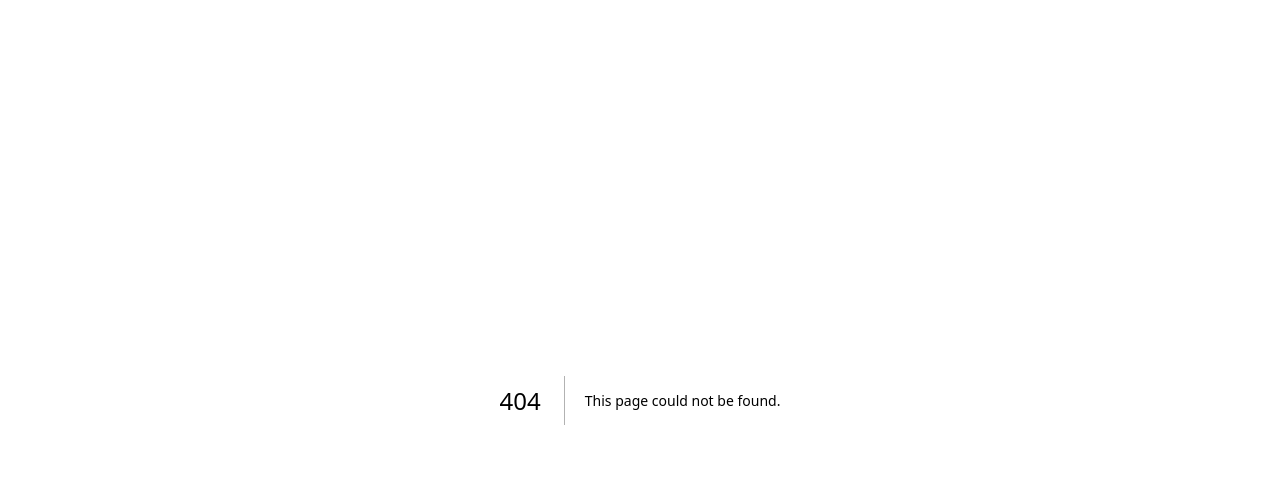
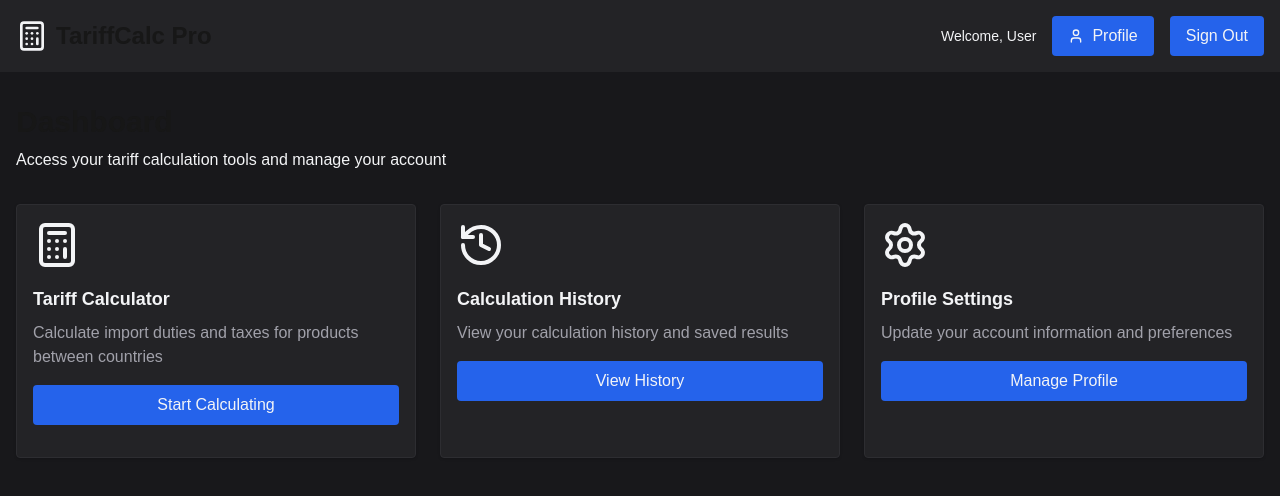
Before and after one commit to tyxyx/tariff, a Next.js app in the folder frontend/: page /dashboard in a window 1280 px wide. Before the commit this address had no page. Shown: the top 496 px of the page. Built offline with nearby package versions, Linux system fonts and the light colour scheme.

Commit message:
Dashboard page

```diff
--- /dev/null
+++ b/frontend/app/dashboard/page.js
@@ -0,0 +1,167 @@
+import Link from "next/link";
+import { Button } from "@/components/ui/button";
+import {
+  Card,
+  CardContent,
+  CardDescription,
+  CardHeader,
+  CardTitle,
+} from "@/components/ui/card";
+import { Calculator, Settings, Users, User, History, Map } from "lucide-react";
+import { colors } from "@/styles/colors";
+export default function DashboardPage() {
+//   const { user, logout } = useAuth();
+//   const router = useRouter();
+
+//   // Redirect if not authenticated
+//   if (!user) {
+//     router.push("/login");
+//     return null;
+//   }
+
+//   const handleLogout = () => {
+
+//     logout();
+//     router.push("/");
+//   };
+
+  return (
+    <div
+      className="min-h-screen"
+      style={{ backgroundColor: colors.background, color: colors.text }}
+    >
+      {/* Header */}
+      <header
+        style={{ backgroundColor: colors.card, color: colors.text }}
+      >
+        <div className="container mx-auto px-4 py-4">
+          <div className="flex items-center justify-between">
+            <div className="flex items-center gap-2">
+              <Calculator className="h-8 w-8 text-primary" />
+              <h1 className="text-2xl font-bold text-foreground">
+                TariffCalc Pro
+              </h1>
+            </div>
+            <div className="flex items-center gap-4">
+              <span className="text-sm text-muted-foreground">
+                {/* Welcome, {user.name} */}
+                Welcome, User
+              </span>
+              <Link href="/profile">
+                <Button
+                  variant="ghost"
+                  size="sm"
+                  className="gap-2 flex items-center"
+                >
+                  <User className="h-4 w-4" />
+                  Profile
+                </Button>
+              </Link>
+              {/* <Button variant="outline" onClick={handleLogout}> */}
+              <Button variant="outline">Sign Out</Button>
+            </div>
+          </div>
+        </div>
+      </header>
+
+      <div className="container mx-auto px-4 py-8">
+        <div className="mb-8">
+          <h2 className="text-3xl font-bold text-foreground mb-2">Dashboard</h2>
+          <p className="text-muted-foreground">
+            Access your tariff calculation tools and manage your account
+          </p>
+        </div>
+
+        <div className="grid md:grid-cols-2 lg:grid-cols-3 gap-6">
+          {/* Tariff Calculator */}
+          <Card className="hover:shadow-lg transition-shadow cursor-pointer">
+            <CardHeader>
+              <Calculator className="h-12 w-12 text-primary mb-4" />
+              <CardTitle>Tariff Calculator</CardTitle>
+              <CardDescription>
+                Calculate import duties and taxes for products between countries
+              </CardDescription>
+            </CardHeader>
+            <CardContent>
+              <Link href="/calculator">
+                <Button className="w-full">Start Calculating</Button>
+              </Link>
+            </CardContent>
+          </Card>
+
+          {/* Calculation History */}
+          <Card className="hover:shadow-lg transition-shadow cursor-pointer">
+            <CardHeader>
+              <History className="h-12 w-12 text-primary mb-4" />
+              <CardTitle>Calculation History</CardTitle>
+              <CardDescription>
+                View your calculation history and saved results
+              </CardDescription>
+            </CardHeader>
+            <CardContent>
+              <Link href="/history">
+                <Button variant="outline" className="w-full bg-transparent">
+                  View History
+                </Button>
+              </Link>
+            </CardContent>
+          </Card>
+
+          {/* Tariff Heatmap */}
+          {/* <Card className="hover:shadow-lg transition-shadow cursor-pointer">
+            <CardHeader>
+              <Map className="h-12 w-12 text-primary mb-4" />
+              <CardTitle>Tariff Heatmap</CardTitle>
+              <CardDescription>
+                Visualize tariff rates across countries with interactive heatmap
+              </CardDescription>
+            </CardHeader>
+            <CardContent>
+              <Link href="/heatmap">
+                <Button variant="outline" className="w-full bg-transparent">
+                  View Heatmap
+                </Button>
+              </Link>
+            </CardContent>
+          </Card> */}
+
+          {/* Admin Panel - Only show for admin users */}
+          {/* {user.role === "admin" && (
+            <Card className="hover:shadow-lg transition-shadow cursor-pointer">
+              <CardHeader>
+                <Users className="h-12 w-12 text-primary mb-4" />
+                <CardTitle>Admin Panel</CardTitle>
+                <CardDescription>
+                  Manage tariff data, users, and system settings
+                </CardDescription>
+              </CardHeader>
+              <CardContent>
+                <Link href="/admin">
+                  <Button className="w-full">Open Admin Panel</Button>
+                </Link>
+              </CardContent>
+            </Card>
+          )} */}
+
+          {/* Profile Settings */}
+          <Card>
+            <CardHeader>
+              <Settings className="h-12 w-12 text-primary mb-4" />
+              <CardTitle>Profile Settings</CardTitle>
+              <CardDescription>
+                Update your account information and preferences
+              </CardDescription>
+            </CardHeader>
+            <CardContent>
+              <Link href="/profile">
+                <Button variant="outline" className="w-full bg-transparent">
+                  Manage Profile
+                </Button>
+              </Link>
+            </CardContent>
+          </Card>
+        </div>
+      </div>
+    </div>
+  );
+}
--- a/frontend/components/ui/card.js
+++ b/frontend/components/ui/card.js
@@ -37,3 +37,7 @@ export function CardDescription({ children, className = "" }) {
     </p>
   );
 }
+
+export function CardContent({ children, className = "" }) {
+  return <div className={`mb-4 ${className}`}>{children}</div>;
+}
```
